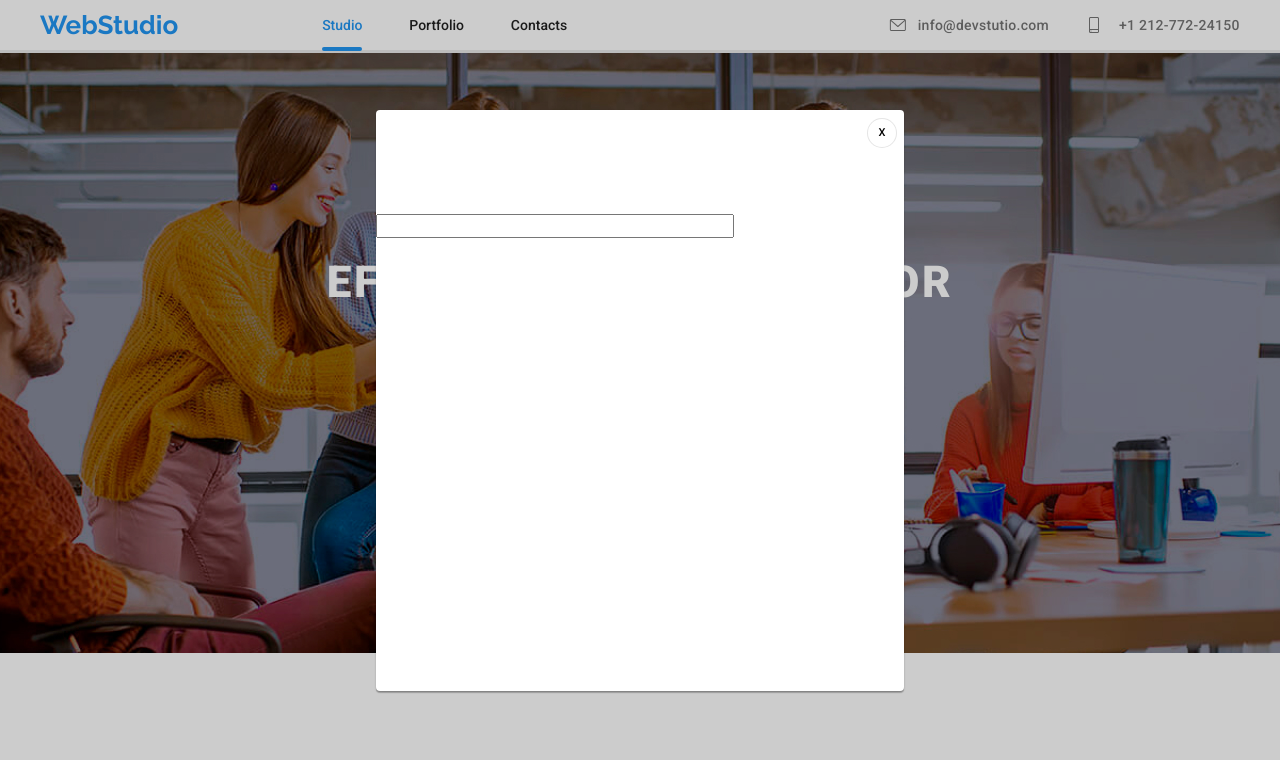
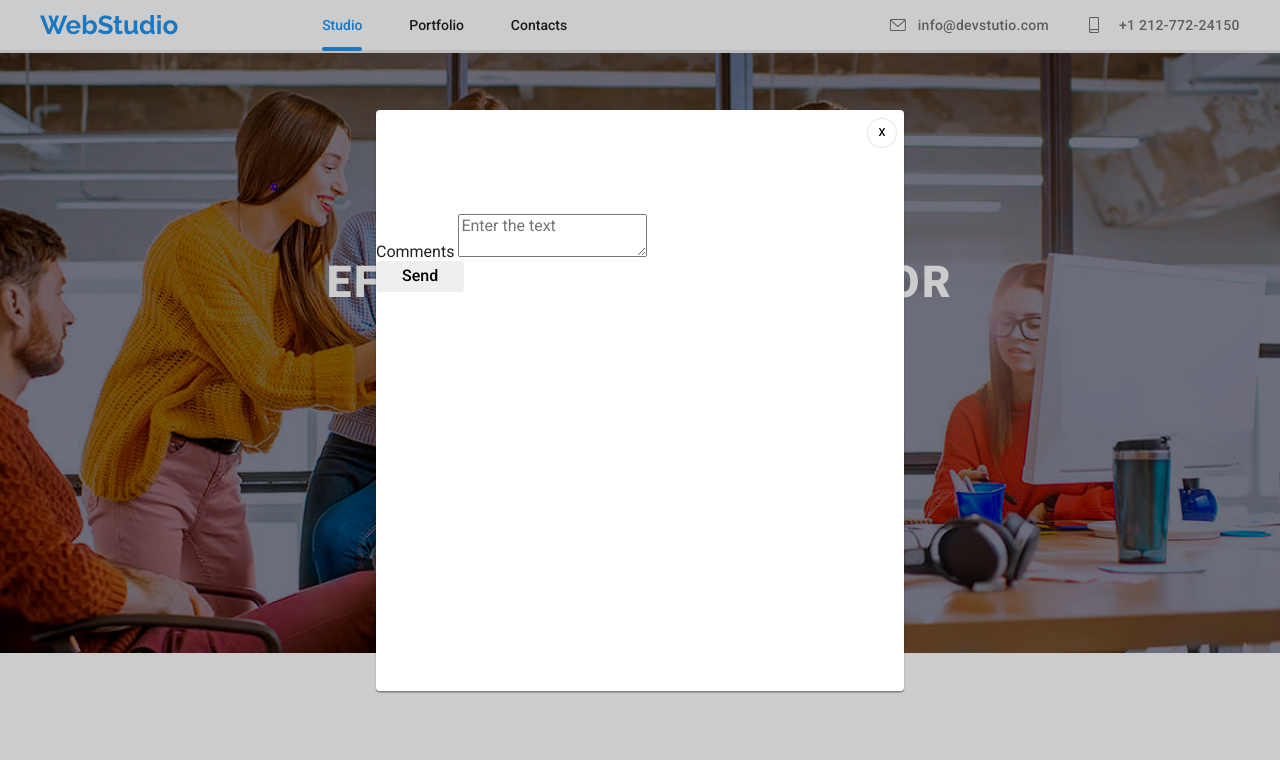
Before and after one commit to wielembe/goit-markup-hw-06, a plain HTML site: page index.html in a window 1280 px wide. Both pictures are taken after a click on the button "Request our service". Shown: the top 760 px of the page. Drawn offline with Linux system fonts and the light colour scheme; files whose address does not match are found by name.

Commit message:
footer update

```diff
--- a/css/styles.css
+++ b/css/styles.css
@@ -639,8 +639,11 @@ button {
 
 .subscription {
     display: flex;
+    justify-content: flex-start;
 
     gap: 10px;
+    margin: 0 auto;
+    padding: 0;
 }
 
 .mail-box {
@@ -654,6 +657,8 @@ button {
 
 .newsletter {
     max-width: 570px;
+    padding-right: 0;
+    margin: 0 auto;
 }
 .button-send {
     display: flex;
--- a/index.html
+++ b/index.html
@@ -575,16 +575,13 @@
                     <h4 class="contact-header">
                         Leave your information and we'll call you back
                     </h4>
-
-                    <label for="user-name">
-                        <input
-                            class="name-box"
-                            type="text"
-                            name="text"
-                            id="user-name"
-                            style="width: 358px"
-                        />
-                    </label>
+                    <label for="id-comment">Comments</label>
+                    <textarea
+                        id="id-comment"
+                        name="comment"
+                        placeholder="Enter the text"
+                    ></textarea>
+                    <button type="submit">Send</button>
                 </form>
             </div>
         </div>
```
